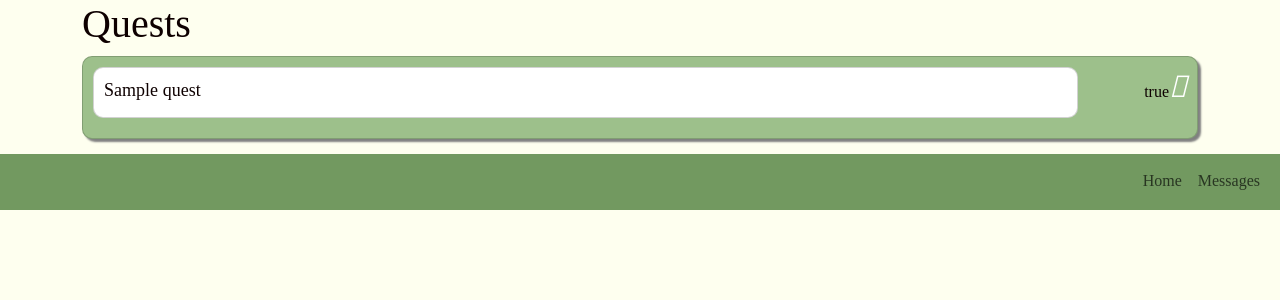
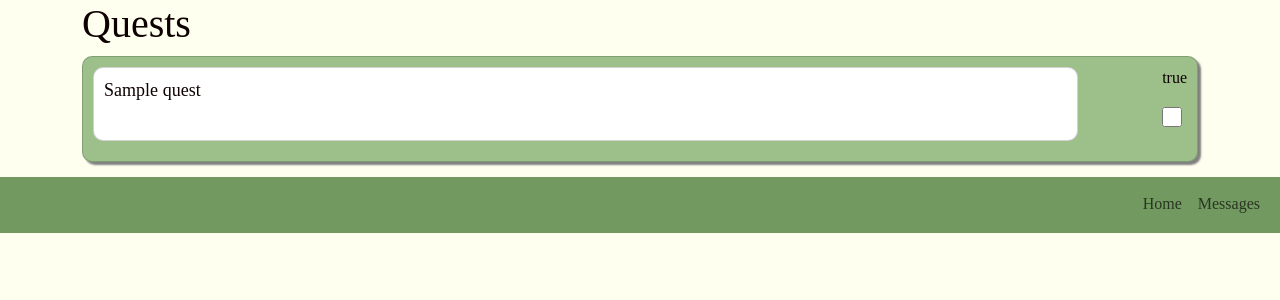
Before and after one commit to chloesianharrison/quest_up, a Rails app: page /quests in a window 1280 px wide. Shown: the part 72-372 px from the top of the page. Run offline with Rails 7, Linux system fonts and the light colour scheme; a user stored in the database is signed in; tables that the repository leaves empty hold one stand-in row (values such as "Sample post"); style sheets or scripts are compiled from the project's sources; some libraries are stand-ins or nearby versions; some web fonts are replaced.

Commit message:
checkbox done

```diff
--- a/app/assets/stylesheets/pages/_index.scss
+++ b/app/assets/stylesheets/pages/_index.scss
@@ -1,3 +1,15 @@
 // Import page-specific CSS files here.
 @import "home";
 @import "bubble";
+
+.checkbox-style{
+    width: 20px;
+    height: 20px;
+    accent-color: white;
+    margin-top: 16px;
+    margin-right: 4px;
+}
+.checkbox-style:checked{
+  background: rgba(40,40,40,0.7);
+
+}
--- a/app/javascript/controllers/index.js
+++ b/app/javascript/controllers/index.js
@@ -10,3 +10,4 @@
 // Lazy load controllers as they appear in the DOM (remember not to preload controllers in import map!)
 // import { lazyLoadControllersFrom } from "@hotwired/stimulus-loading"
 // lazyLoadControllersFrom("controllers", application)
+const tickbox = document.querySelector(".fa-solid fa-square");
--- a/app/views/quests/index.html.erb
+++ b/app/views/quests/index.html.erb
@@ -9,7 +9,7 @@
           <p class="card-title"><%= quest.name %></p>
         </div>
         <div>
-          <%= quest.completed %><i class="fa-solid fa-square"></i></p>
+          <%= quest.completed %><div><input type="checkbox" class="checkbox-style"></div></i></p>
         </div>
       </summary>
       <div class="card card-list-info">
```
